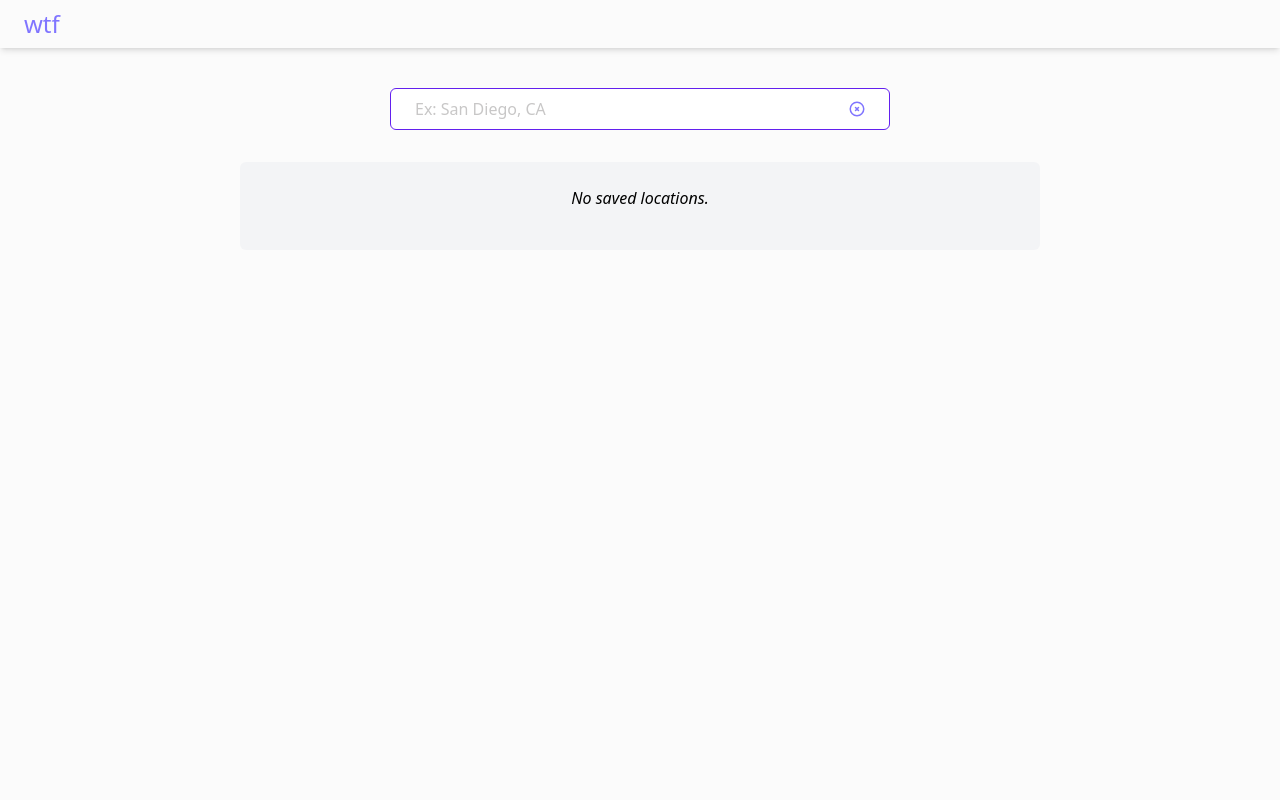
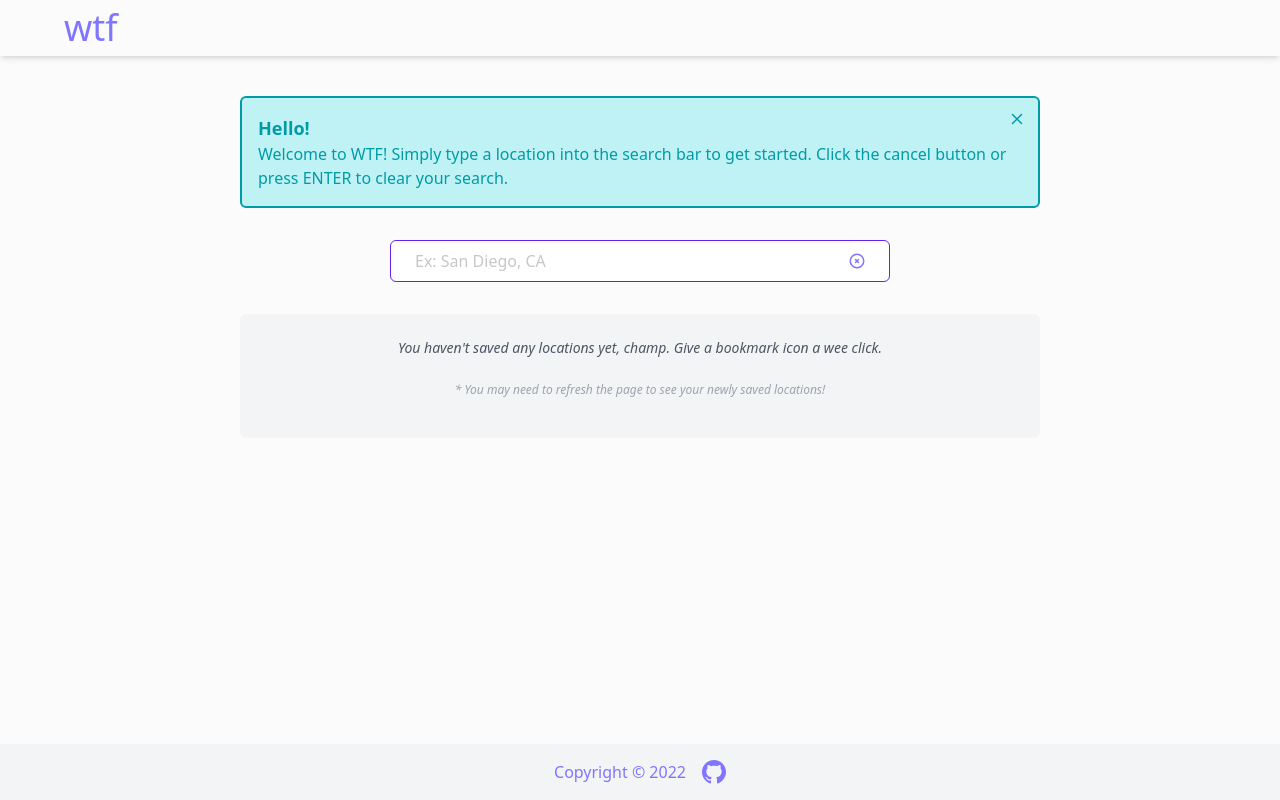
Before and after one commit to RyanJLevy/whats-the-forecast, a React (Create React App) app: page / in a window 1280 px wide. Built offline with nearby package versions, Linux system fonts and the light colour scheme.

Commit message:
Created Message Box component; created Footer; minor responsiveness/aesthetic updates.

```diff
--- a/src/App.js
+++ b/src/App.js
@@ -1,5 +1,6 @@
 import { useEffect } from 'react';
 import AppContextWrapper from './AppContext';
+import Footer from './components/Footer';
 import Header from './components/Header';
 import Main from './components/Main';
 
@@ -10,12 +11,13 @@ function App() {
 
   return (
     <AppContextWrapper>
-      <div className='bg-background h-screen w-full overflow-hidden'>
+      <div className='bg-background h-screen w-full overflow-hidden relative'>
         {/* Header */}
         <Header />
         {/* Main */}
         <Main />
         {/* Footer */}
+        <Footer />
       </div>
     </AppContextWrapper>
   );
--- a/src/components/AddedLocations.js
+++ b/src/components/AddedLocations.js
@@ -17,7 +17,12 @@ function AddedLocations() {
         <div className='flex flex-col w-[400px] lg:w-[800px] items-center my-8 pb-4 bg-gray-100 rounded-md'>
             {savedLocations.length ? savedLocations.map(location => (
                 <LocationWidget key={location.id} data={location} isSaved={true} />
-            )) : <h1 className='p-6 italic '>No saved locations.</h1>}
+            )) :
+            <div className='flex flex-col w-full justify-center items-center'>
+                <h1 className='p-6 italic text-gray-600 text-sm text-center'>You haven't saved any locations yet, champ. Give a bookmark icon a wee click.</h1>
+                <p className='pb-6 italic text-gray-400 text-[10px] lg:text-xs'>* You may need to refresh the page to see your newly saved locations!</p>
+            </div>
+            }
         </div>
     )
 }
--- /dev/null
+++ b/src/components/Footer.js
@@ -0,0 +1,13 @@
+import GitHubLogo from '../images/github.svg';
+function Footer() {
+    return (
+        <div className="absolute bottom-0 left-0 flex items-center justify-center bg-gray-100 w-full p-4 cursor-default">
+            <h1 className="text-purple-primary text-sm lg:text-base">Copyright © 2022</h1>
+            <a className='cursor-pointer' href='https://github.com/RyanJLevy/whats-the-forecast' target={'_blank'} title='Link to GitHub repo.' rel="noreferrer" >
+                <img className='ml-4' src={GitHubLogo} alt='Link to Github.' />
+            </a>
+        </div>
+    )
+}
+
+export default Footer;
--- a/src/components/Header.js
+++ b/src/components/Header.js
@@ -2,8 +2,8 @@ import React from 'react'
 
 function Header() {
   return (
-    <header className='w-full sticky top-0 flex items-center bg-background px-6 py-2 shadow-md cursor-default'>
-        <h1 className='text-purple-primary outline-purple-secondary outline-1 text-2xl'>wtf</h1>
+    <header className='w-full sticky top-0 flex items-center bg-background px-6 lg:px-16 py-2 shadow-md cursor-default'>
+        <h1 className='text-purple-primary outline-purple-secondary outline-1 text-2xl lg:text-4xl'>wtf</h1>
     </header>
   )
 }
--- a/src/components/Input.js
+++ b/src/components/Input.js
@@ -1,8 +1,7 @@
-import React, { useEffect, useRef, useState, useContext } from 'react'
-import {XCircleIcon} from '@heroicons/react/outline'
+import React, { useEffect, useRef, useState } from 'react'
+import {XCircleIcon, LocationMarkerIcon} from '@heroicons/react/outline'
 import Button from './Button'
 import { GetPossibleLocations } from '../helpers/api.helpers';
-import { AppContext } from '../AppContext';
 
 function Input({ openModal, setData }) {
     const inputRef = useRef('');
@@ -49,11 +48,11 @@ function Input({ openModal, setData }) {
 
     return (
             <div>
-                <form className='relative z-50' onSubmit={HandleSubmit}>
+                <form className='relative z-50' onSubmit={HandleSubmit} spellCheck={'false'}>
                     <div className='w-[320px] lg:w-[500px] relative'>
                         <input
                         type={'text'}
-                        className='bg-none border-purple-secondary border-[1px] rounded-md focus:outline-none w-full px-6 py-2 placeholder:text-gray-secondary'
+                        className='bg-none border-purple-secondary border-[1px] rounded-md focus:outline-none w-full px-6 py-2 placeholder:text-gray-secondary text-purple-secondary'
                         placeholder='Ex: San Diego, CA'
                         ref={inputRef}
                         onKeyUp={HandleKeyUp}
@@ -69,7 +68,8 @@ function Input({ openModal, setData }) {
                                     onClick={ () => HandleSearchItemSelection(location.coord, location.state) }
                                     tabIndex={0}
                                     >
-                                        <h1>{location.name}, {location.state}</h1>
+                                        <LocationMarkerIcon className='w-6 text-purple-primary px-1' />
+                                        <h1 className='text-purple-primary'>{location.name}, {location.state}</h1>
                                     </li>
 
                                 ))}
--- a/src/components/Main.js
+++ b/src/components/Main.js
@@ -1,11 +1,10 @@
-import React, { useContext, useEffect, useState } from 'react';
+import React, { useEffect, useState } from 'react';
 import Input from './Input';
 import AddedLocations from './AddedLocations';
-import { AppContext } from '../AppContext';
 import SearchModal from './SearchModal'
+import MessageBox from './MessageBox';
 
 function Main() {
-    const { savedLocations } = useContext(AppContext);
     const [ modalOpen, setModalOpen ] = useState(false);
     const [ searchLocationData, setSearchLocationData ] = useState([]);
 
@@ -25,6 +24,7 @@ function Main() {
 
     return (
         <main className='relative flex flex-col items-center w-full h-full pt-10 bg-none'>
+            <MessageBox title={'Hello!'} innerText={'Welcome to WTF! Simply type a location into the search bar to get started. Click the cancel button or press ENTER to clear your search.'} />
             { modalOpen && <SearchModal locationData={searchLocationData} closeModal={closeModal} /> }
             <Input openModal={ openModal } setData={ setSearchLocationData } />
             <AddedLocations />
--- /dev/null
+++ b/src/components/MessageBox.js
@@ -0,0 +1,17 @@
+import { XIcon } from "@heroicons/react/outline";
+import { useState } from "react";
+import Button from "./Button";
+
+function MessageBox({ title, innerText }) {
+    const [ closed, setClosed ] = useState(false);
+    return (!closed &&
+            <div className="w-[400px] lg:w-[800px] rounded-md bg-[#65E5ED] bg-opacity-40 border-2 border-[#009BA5] relative p-4 mb-8">
+                <Button className='hover:bg-[#009aa588] absolute right-3 top-3 rounded-sm' iconClass='w-[18px] h-[18px] text-[#009BA5] hover:text-white' Icon={XIcon} title='Close alert message.' onClick={() => {setClosed(true)}} />
+                <h1 className="text-[#009BA5] font-semibold text-lg">{title}</h1>
+                <p className="text-[#009BA5] font-regular">{innerText}</p>
+            </div>
+        )
+
+}
+
+export default MessageBox
--- a/src/components/SearchModal.js
+++ b/src/components/SearchModal.js
@@ -37,8 +37,9 @@ function SearchResults({ locationData, closeModal }) {
             setLocationSaved(locationInLS);
         }
         checkForLocalStorage();
-    }, []);
+    }, [locationData]);
 
+    // Save or remove current location from Local Storage.
     const HandleSaveClick = () => {
         const [lat, lon, state] = locationData;
         setLocationSaved(!locationSaved);
@@ -53,6 +54,9 @@ function SearchResults({ locationData, closeModal }) {
         !locationSaved ? localStorage.setItem('locations', JSON.stringify([...localStorageLocations, {lat: parseFloat(lat).toFixed(4), lon: parseFloat(lon).toFixed(4), state: state}])) : removeFromLocalStorage();
     }
 
+    // Get the appropriate weather image for the given weather conditions.
+    // @param {string} - weather description; eg 'Clouds'
+    // @return {element} - svg element.
     const getWeatherImage = (weatherDescription) => {
         let weatherImage = null;
         switch (weatherDescription.toLowerCase()) {
@@ -66,7 +70,6 @@ function SearchResults({ locationData, closeModal }) {
         return weatherImage;
     }
 
-    // TODO: Display name with pin icon next to it. Styling. Display high and low temperatures. Save button with functionality.
     return (
         <div
         className='flex flex-col items-center p-16 absolute top-0 left-0 w-full h-full bg-[#00000020] z-[99]'
@@ -80,8 +83,8 @@ function SearchResults({ locationData, closeModal }) {
             (   <div className='w-full h-full flex flex-col items-center py-8'>
                     <Button className='hover:bg-gray-100 absolute left-6 top-3 rounded-sm' iconClass='w-[18px] h-[18px] text-purple-primary' Icon={XIcon} title='Close location window.' onClick={closeModal} />
                     <Button className='hover:bg-gray-100 absolute right-6 top-3 rounded-sm' iconClass='w-[18px] h-[18px] text-purple-primary' Icon={locationSaved ? BookmarkIconSolid : BookmarkIcon} title='Save location.' onClick={HandleSaveClick} />
-                    <div className='text-lg w-40 lg:w-60 flex items-center justify-center border-b-[1px] border-b-purple-primary'>
-                        <LocationMarkerIcon className='w-6 text-purple-primary pr-2' />
+                    <div className='text-lg w-50 lg:w-60 flex flex-col lg:flex-row items-center justify-center border-b-[1px] border-b-purple-primary'>
+                        <LocationMarkerIcon className=' hidden lg:block w-6 text-purple-primary pr-2' />
                         <h1 className='text-purple-secondary font-semibold'>{weatherData?.name}, {weatherData?.state}</h1>
                     </div>
 
--- a/src/helpers/localStorage.helpers.js
+++ b/src/helpers/localStorage.helpers.js
@@ -1,5 +1,8 @@
 import { GetWeatherData } from "./api.helpers";
 
+// Gets weather data of all locations stored in LS.
+// @params {none}
+// @return {array} - array of weather information JSON objects.
 async function GetWeatherDataFromStorage() {
     let weatherData = [];
     if (!localStorage.getItem('locations')) return weatherData;
```
Also changed, not shown: src/images/github.svg (added).
